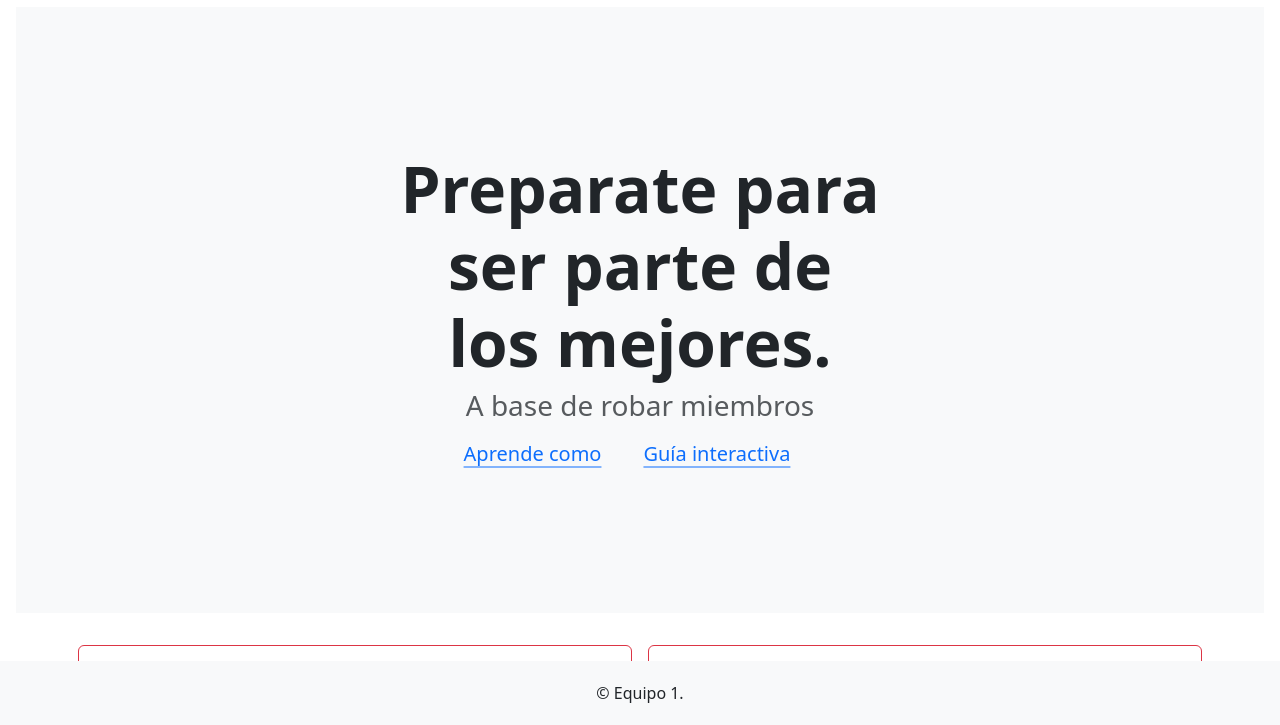
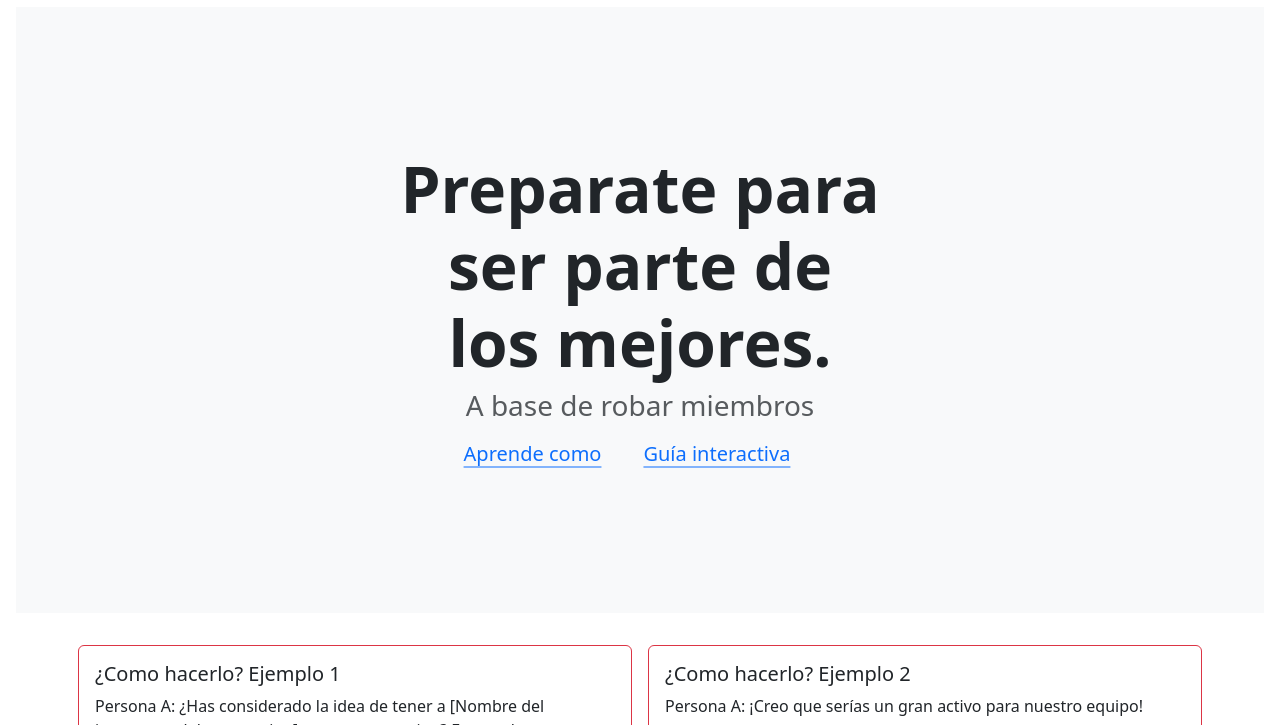
Before and after one commit to DanHT22/EquipoVengadores, a plain HTML site: page index.html in a window 1280 px wide. Shown: the part 75-800 px from the top of the page. Drawn offline with nearby package versions, Linux system fonts and the light colour scheme.

Commit message:
se modifico footer

```diff
--- a/index.html
+++ b/index.html
@@ -131,7 +131,7 @@
   </div>
 
 <!--Pie de página-->
-<footer class="footer fixed-bottom">
+<footer class="footer">
     <div class="container">
       <span>© Equipo 1.</span>
     </div>
```
